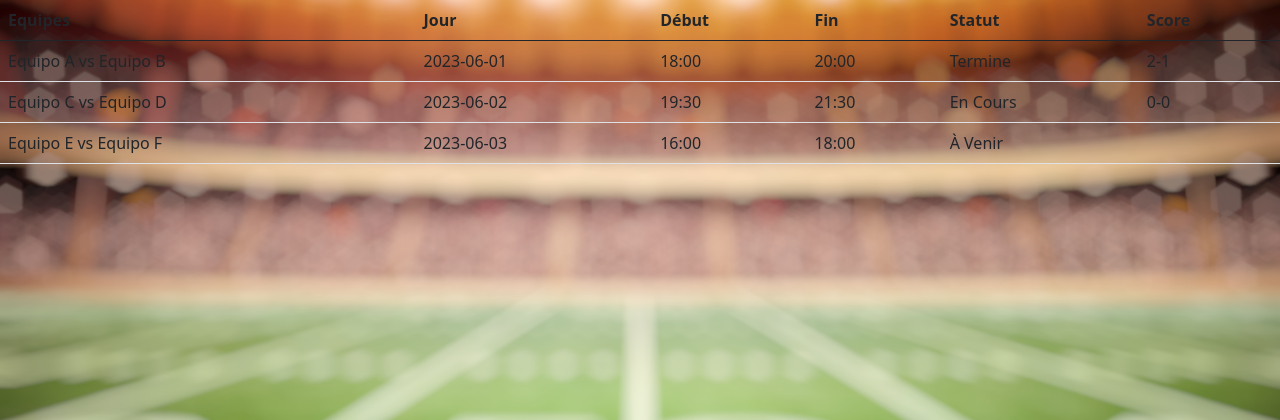
After one commit to VitorPinto1/superbowl_ECF, a Flask app: page /visualiser_matchs in a window 1280 px wide. The commit adds this page. Shown: the top 420 px of the page. Run offline with Flask 3, Linux system fonts and the light colour scheme; some libraries are stand-ins or nearby versions.

Commit message:
Visualiser matchs

```diff
--- a/app.py
+++ b/app.py
@@ -1,9 +1,19 @@
-from flask import Flask, render_template
+from flask import Flask, render_template, redirect
 from flask_bootstrap import Bootstrap
 from datetime import datetime
 
+
+
 app = Flask(__name__)
+
+app.config['BOOTSTRAP_SERVE_LOCAL'] = True
+
+
+
 bootstrap = Bootstrap(app)
+
+
+
 @app.route('/')
 
 def index():
@@ -11,6 +21,16 @@ def index():
     formatted_date = now.strftime("%d/%m/%Y")
     return render_template('index.html', current_date=formatted_date)
 
+@app.route('/visualiser_matchs')
+def visualiser_matchs():
+    matchs = [
+        {'Equipes': 'Equipo A vs Equipo B', 'Jour': '2023-06-01', 'Début': '18:00', 'Fin': '20:00', 'Statut': 'Termine', 'Score': '2-1'},
+        {'Equipes': 'Equipo C vs Equipo D', 'Jour': '2023-06-02', 'Début': '19:30', 'Fin': '21:30', 'Statut': 'En Cours', 'Score': '0-0'},
+        {'Equipes': 'Equipo E vs Equipo F', 'Jour': '2023-06-03', 'Début': '16:00', 'Fin': '18:00', 'Statut': 'À Venir', 'Score': ''}
+    ]
+    return render_template('visualiser_matchs.html', matchs = matchs)
+
+
 def create_app():
     app = Flask(__name__)
     Bootstrap(app)
--- /dev/null
+++ b/templates/base.html
@@ -0,0 +1,27 @@
+<!DOCTYPE html>
+<html>
+<head>
+    <title>{% block title %}{% endblock %}</title>
+    <meta charset="UTF-8">
+    <meta name="viewport" content="width=device-width, initial-scale=1.0">
+    <meta name="Paris" content="Paris sportifs super bowl">
+    <meta name="keywords" content="football, paris, superbowl">
+    <meta name="author" content="Stania">
+    <link rel="stylesheet" href="{{ url_for('static', filename='css/bootstrap.min.css') }}">
+    <link rel="stylesheet" href="{{ url_for('static', filename='css/style.css') }}">
+    {% block styles %}
+        <!-- Aquí puedes incluir los enlaces a tus archivos CSS -->
+
+    {% endblock %}
+</head>
+<body>
+    {% block content %}
+    {% endblock %}
+
+    {% block scripts %}
+        <!-- Aquí puedes incluir los enlaces a tus archivos JavaScript -->
+    {% endblock %}
+    <script src="https://code.jquery.com/jquery-3.2.1.slim.min.js" integrity="sha384-KJ3o2DKtIkvYIK3UENzmM7KCkRr/rE9/Qpg6aAZGJwFDMVNA/GpGFF93hXpG5KkN" crossorigin="anonymous"></script>
+    <script src="https://cdn.jsdelivr.net/npm/popper.js@1.12.9/dist/umd/popper.min.js" integrity="sha384-ApNbgh9B+Y1QKtv3Rn7W3mgPxhU9K/ScQsAP7hUibX39j7fakFPskvXusvfa0b4Q" crossorigin="anonymous"></script>
+</body>
+</html>
--- /dev/null
+++ b/templates/visualiser_matchs.html
@@ -0,0 +1,38 @@
+{% extends 'base.html' %}
+
+{% block title %}Visualiser tous les matchs{% endblock %}
+{% block styles %}
+<!-- Aquí puedes incluir los enlaces a tus archivos CSS -->
+<link rel="stylesheet" href="{{ url_for('static', filename='css/bootstrap.min.css') }}">
+<link rel="stylesheet" href="{{ url_for('static', filename='css/style.css') }}">
+
+{% endblock %}
+{% block content %}
+<table class="table table-striped table-hover">
+  <thead>
+    <tr>
+      <th>Equipes</th>
+      <th>Jour</th>
+      <th>Début</th>
+      <th>Fin</th>
+      <th>Statut</th>
+      <th>Score</th>
+    </tr>
+  </thead>
+  <tbody>
+    {% for match in matchs %}
+    <tr>
+      <td>{{ match.Equipes }}</td>
+      <td>{{ match.Jour }}</td>
+      <td>{{ match.Début }}</td>
+      <td>{{ match.Fin }}</td>
+      <td>{{ match.Statut }}</td>
+      <td>{{ match.Score }}</td>
+    </tr>
+    {% endfor %}
+  </tbody>
+</table>
+
+
+
+{% endblock %}
```
Also changed, not shown: models.py (added, +15 -0 lines), templates/index.html (+6 -18 lines), database.db (added), 6 other files.
